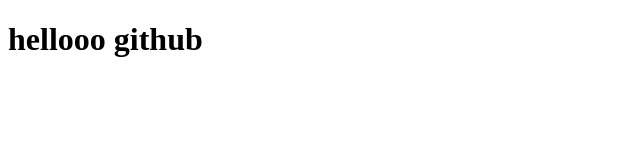
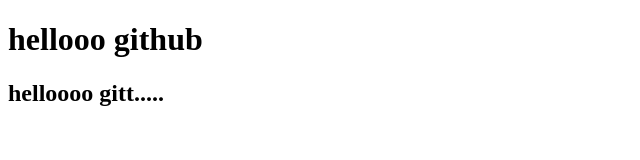
Before and after one commit to duaa-abdul/firebase, a plain HTML site: page public/index.html in a window 1280 px wide. Shown: the whole page, without its empty margins (0-640 px from the left). Drawn offline with Linux system fonts and the light colour scheme.

Commit message:
new commit

```diff
--- a/index.html
+++ b/public/index.html
@@ -7,5 +7,6 @@
 </head>
 <body>
     <h1>hellooo github</h1>
+    <h2>helloooo gitt.....</h2>
 </body>
 </html>
```
Also changed, not shown: firebase.json (added), 4 other files.
